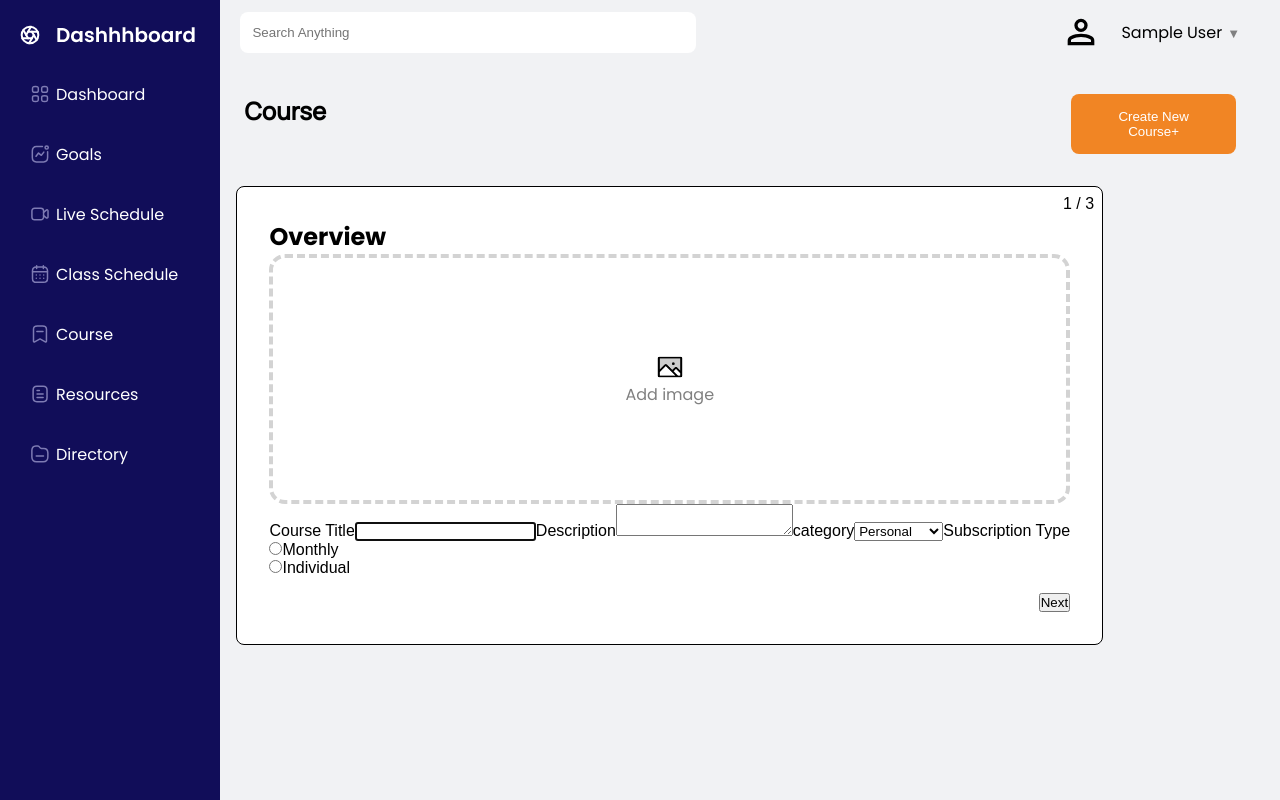
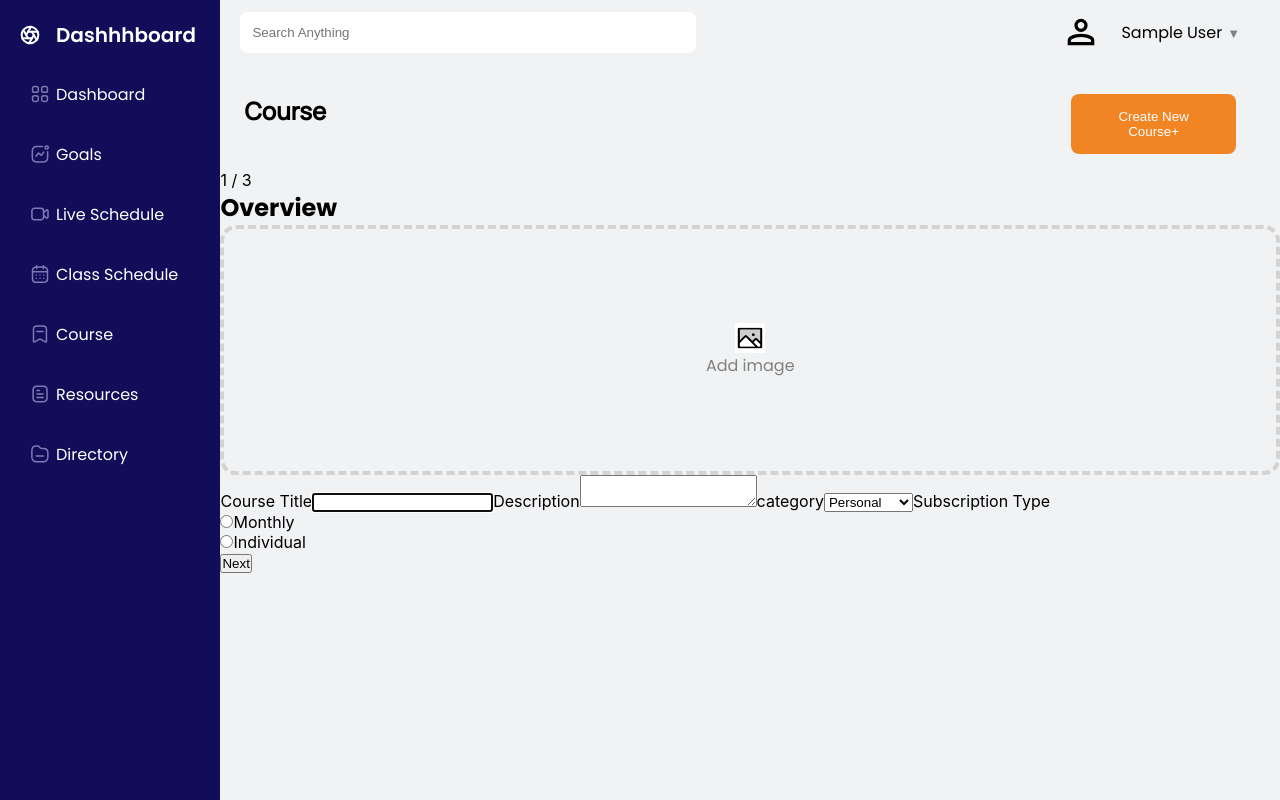
Before and after one commit to HackYourFuture-CPH/class-25-erikson, a React (Create React App) app in the folder frontend/: page /add-course in a window 1280 px wide. Shown: the top 800 px of the page. Built offline with nearby package versions, Linux system fonts and the light colour scheme; no server answers; sample sign-in values are in the browser's storage.

Commit message:
All the sections moved into folders

```diff
--- a/frontend/src/components/formDetails/FileDrop/FileDrop.tsx
+++ b/frontend/src/components/formDetails/FileDrop/FileDrop.tsx
@@ -1,12 +1,13 @@
-import { DragEvent, useState } from 'react';
-import classes from "./FileDrop.module.css";
+import React, { DragEvent, useState } from 'react';
+import styles from './FileDrop.module.css';
 
 interface FileDropProps {
-  onImageSelect: (selectedImage: File | undefined) => void;
+  onImageSelect: (selectedImage: File) => void;
 }
 
 export function FileDrop({ onImageSelect }: FileDropProps) {
   const [imageData, setImageData] = useState<string | null>(null);
+  const [error, setError] = useState<string | null>(null);
 
   const handleDragOver = (event: DragEvent<HTMLDivElement>) => {
     event.preventDefault();
@@ -22,35 +23,31 @@ export function FileDrop({ onImageSelect }: FileDropProps) {
 
       reader.onloadend = () => {
         setImageData(reader.result as string);
+        setError(null);
         onImageSelect(file);
       };
 
       reader.onerror = () => {
-        console.error('Error reading the file path.');
+        setError('Error reading the file path.');
       };
 
       reader.readAsDataURL(file);
+    } else {
+      setError('Please drop an image.');
     }
   };
 
   return (
     <>
       {imageData ? (
-        <img
-          src={imageData}
-          alt="Dropped Image"
-          className={classes.dropArea}
-        />
+        <img src={imageData} alt='Dropped ImageData' className={styles.dropArea} />
       ) : (
-        <div
-          onDragOver={handleDragOver}
-          onDrop={handleDrop}
-          className={classes.dropArea}
-        >
-          <div className={classes.title}>
-            <img src="images/gallery.png" />
+        <div onDragOver={handleDragOver} onDrop={handleDrop} className={styles.dropArea}>
+          <div className={styles.title}>
+            <img src='images/gallery.png' alt='background-drop' />
             <p>Add image</p>
           </div>
+          {error && <div className={styles.error}>{error}</div>}
         </div>
       )}
     </>
--- a/frontend/src/components/formDetails/LessonForm.tsx
+++ b/frontend/src/components/formDetails/lesson/LessonForm.tsx
@@ -1,5 +1,5 @@
-import { FileDrop } from './FileDrop/FileDrop';
-import FormWrapper from './FormWrapper';
+import { FileDrop } from '../FileDrop/FileDrop';
+import FormWrapper from '../wrapper/FormWrapper';
 
 type LessonData = {
   lesson_title: string;
@@ -24,7 +24,6 @@ const LessonForm = ({
   };
   return (
     <FormWrapper title='Lesson'>
-
       <FileDrop onImageSelect={handleImageChange} />
       <label>title</label>
       <input
--- a/frontend/src/components/formDetails/SalesForm.tsx
+++ b/frontend/src/components/formDetails/sales/SalesForm.tsx
@@ -1,5 +1,5 @@
-import { FileDrop } from './FileDrop/FileDrop';
-import FormWrapper from './FormWrapper';
+import { FileDrop } from '../FileDrop/FileDrop';
+import FormWrapper from '../wrapper/FormWrapper';
 
 type SaleData = {
   sales_image: File;
--- a/frontend/src/pages/form/AddCourseForm.tsx
+++ b/frontend/src/pages/form/AddCourseForm.tsx
@@ -5,9 +5,9 @@ import { users } from '../../data/data';
 import { useAuthContext } from '../../hooks/useAuthContext';
 import { AddCourseFields } from '../../types/component';
 import { useMultistepForm } from '../../hooks/useMultiStepForm';
-import CourseForm from '../../components/formDetails/CourseForm';
-import LessonForm from '../../components/formDetails/LessonForm';
-import SalesForm from '../../components/formDetails/SalesForm';
+import CourseForm from '../../components/formDetails/course/CourseForm';
+import LessonForm from '../../components/formDetails/lesson/LessonForm';
+import SalesForm from '../../components/formDetails/sales/SalesForm';
 import DashboardWrapper from '../dashboard/DashboardWrapper';
 // import axios from 'axios';
 
@@ -73,6 +73,10 @@ const AddCourseForm: React.FC = () => {
     e.preventDefault();
     if (!isLastStep) return next();
 
+    if (!data.course_image) {
+      alert('Please select an image.'); // Show alert message
+      return; // Prevent form submission if no image is selected
+    }
     //   try {
     // Getting Firebase ID token
     // const idToken = await user?.getIdToken();
@@ -101,31 +105,13 @@ const AddCourseForm: React.FC = () => {
 
   return (
     <DashboardWrapper>
-      <div
-        style={{
-          position: 'relative',
-          background: 'white',
-          border: '1px solid black',
-          padding: '2rem',
-          margin: '1rem',
-          borderRadius: '.5rem',
-          fontFamily: 'Arial',
-          maxWidth: 'max-content',
-        }}
-      >
+      <div>
         <form onSubmit={submitForm}>
-          <div style={{ position: 'absolute', top: '.5rem', right: '.5rem' }}>
+          <div>
             {currentIndex + 1} / {steps.length}
           </div>
           {step}
-          <div
-            style={{
-              marginTop: '1rem',
-              display: 'flex',
-              gap: '.5rem',
-              justifyContent: 'flex-end',
-            }}
-          >
+          <div>
             {!isFirstStep && (
               <button type='button' onClick={back}>
                 Back
```
Also changed, not shown: frontend/src/components/formDetails/course/CourseForm.tsx (renamed from frontend/src/components/formDetails/CourseForm.tsx, +6 -3 lines), frontend/src/components/formDetails/wrapper/FormWrapper.tsx (renamed from frontend/src/components/formDetails/FormWrapper.tsx).
